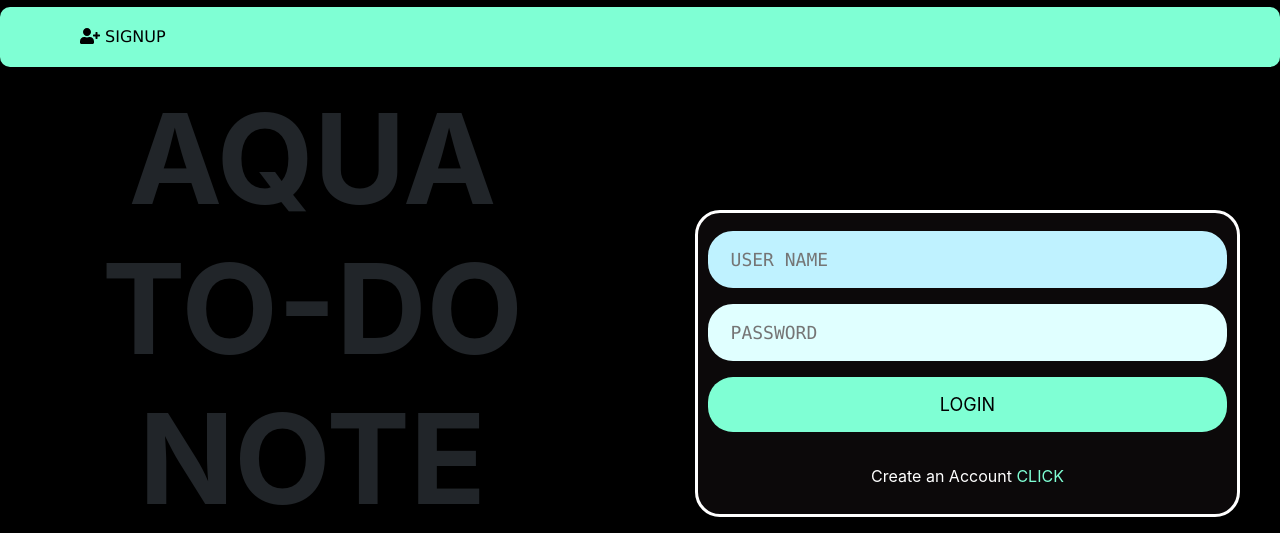
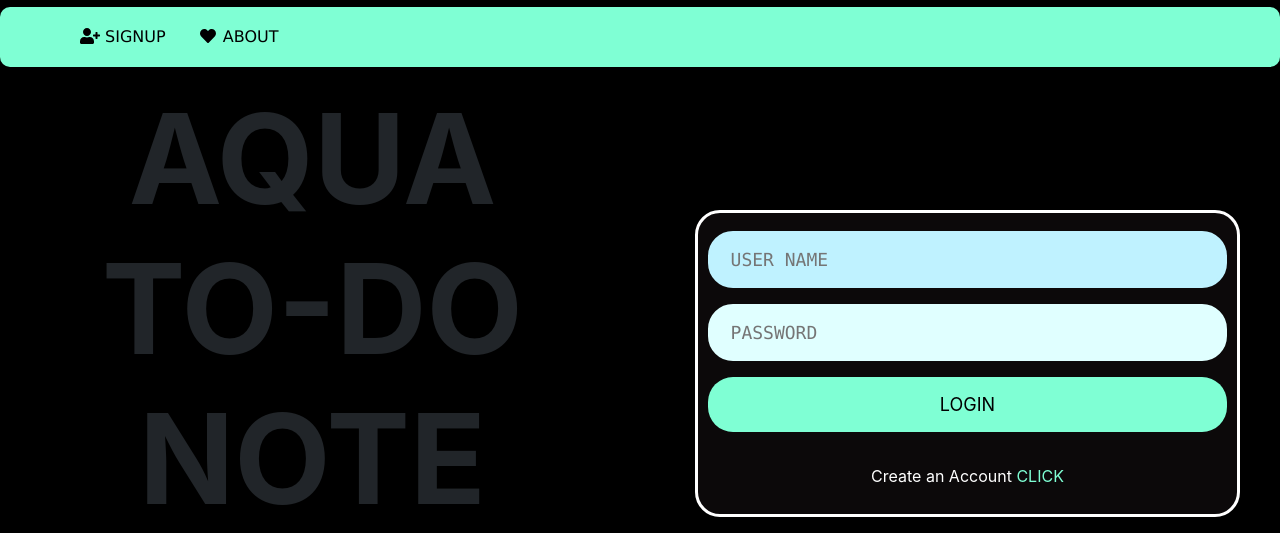
Before and after one commit to shukra024/axisstech, a PHP site: page / in a window 1280 px wide. Shown: the top 533 px of the page. Run offline with PHP 8.4, Linux system fonts and the light colour scheme; some libraries are stand-ins or nearby versions.

Commit message:
my initial commit

```diff
--- a/index.php
+++ b/index.php
@@ -120,10 +120,6 @@ input[type=submit]:hover {
   background-color: #E0FFFF;
   color: black;
 }
-.navbar-toggler-icon
-{
-	background-color: black;
-}
 
 
 </style>
@@ -140,6 +136,7 @@ input[type=submit]:hover {
         <div class="navbar-nav">
           <div class="nav navbar-nav navbar-right">
 <a class="active" href="signup.html"><i class="fas fa-user-plus" color="black"></i> <span class="">SIGNUP</span></a>
+<li><a class="active" href="about.html"><i class="fa fa-heart fa-fw" color="black"></i> <span class="">ABOUT</span></a></li>
 </div>
    </div>
  </div>
```
